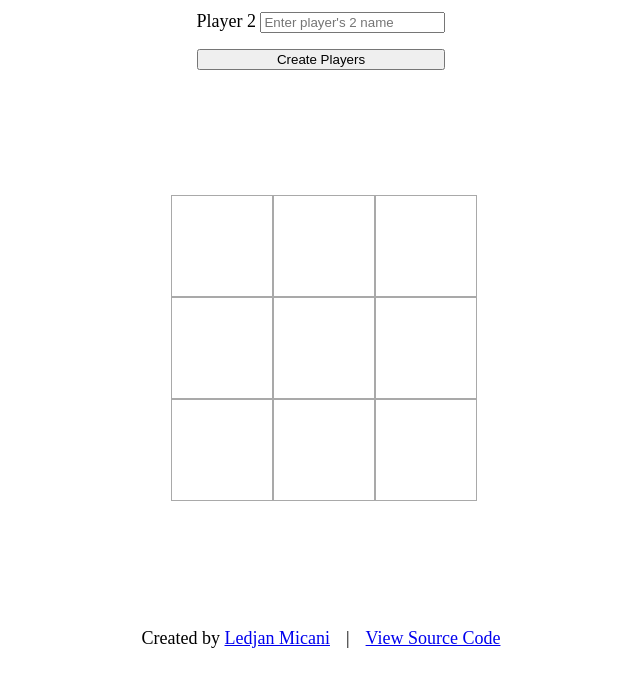
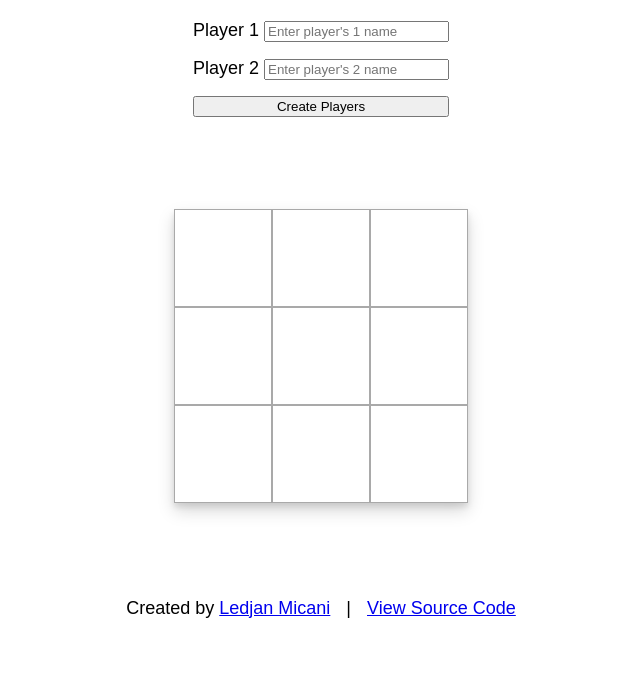
Before and after one commit to Ledjan-s-TOP-projects/The-Odin-Project-Tic-Tac-Toe, a plain HTML site: page index.html in a window 1280 px wide. Shown: the part 133-816 px from the top of the page, without its empty margins (319-959 px from the left). Drawn offline with Linux system fonts and the light colour scheme.

Commit message:
Complete - dynamic board creation and event listener for cells

```diff
--- a/index.html
+++ b/index.html
@@ -33,17 +33,7 @@
 
       <div class="list"></div>
     </header>
-    <div class="board">
-      <div class="cell" id="cell-1"></div>
-      <div class="cell" id="cell-2"></div>
-      <div class="cell" id="cell-3"></div>
-      <div class="cell" id="cell-4"></div>
-      <div class="cell" id="cell-5"></div>
-      <div class="cell" id="cell-6"></div>
-      <div class="cell" id="cell-7"></div>
-      <div class="cell" id="cell-8"></div>
-      <div class="cell" id="cell-9"></div>
-    </div>
+    <div class="board"></div>
     <footer>
       <p>
         Created by <a href="https://www.ledjanmicani.info/">Ledjan Micani</a>
--- a/script.js
+++ b/script.js
@@ -2,12 +2,12 @@
 let player1Input = document.querySelector("#player-1");
 let player2Input = document.querySelector("#player-2");
 const createPlayersBtn = document.querySelector("#create-players");
-// const player1Name = document.querySelector("#player-1-name");
-// const player2Name = document.querySelector("#player-2-name");
 const list = document.querySelector(".list");
+const board = document.querySelector(".board");
 
 //=========================Event Listeners===================
 
+//Create players button
 createPlayersBtn.addEventListener("click", () => {
   list.innerHTML = "";
   gamePlayers.addPlayer(player1Input.value);
@@ -23,7 +23,16 @@ createPlayersBtn.addEventListener("click", () => {
   clearInputs();
 });
 
+//Board Cells
+
+board.addEventListener("click", (event) => {
+  if (!event.target.classList.contains("cell")) return;
+  console.log(event.target.id);
+});
+
 //=========================Factory Functions=================
+
+// Player Factory
 const gamePlayers = (function players() {
   const players = [];
 
@@ -44,10 +53,19 @@ const gamePlayers = (function players() {
   return { addPlayer, getPlayers };
 })();
 
-function gameBoard() {}
 function flow() {}
 
 function clearInputs() {
   player1Input.value = "";
   player2Input.value = "";
 }
+
+//Board Module
+const boardCells = (function gameBoard() {
+  for (let i = 0; i < 9; i++) {
+    const square = document.createElement("div");
+    square.classList.add("cell");
+    square.setAttribute("id", `cell-${i + 1}`);
+    board.appendChild(square);
+  }
+})();
--- a/style.css
+++ b/style.css
@@ -1,12 +1,11 @@
 body {
-  margin: 0;
-  padding: 0;
   font-size: 18px;
   display: flex;
   flex-direction: column;
   align-items: center;
-  justify-content: space-between;
+  justify-content: space-around;
   height: 100dvh;
+  font-family: Arial, Helvetica, sans-serif;
 }
 
 header {
@@ -22,17 +21,19 @@ footer {
 }
 
 .board {
-  width: 300px;
   display: grid;
   grid-template-columns: repeat(3, 1fr);
   grid-template-rows: repeat(3, 1fr);
-  gap: 0;
+  gap: 2px;
+  background-color: darkgray;
+  border: 1px solid darkgray;
+  box-shadow: 0 8px 16px rgba(0, 0, 0, 0.15), 0 4px 6px rgba(0, 0, 0, 0.1);
 }
 
 .cell {
-  border: 1px solid darkgray;
-  width: 100px;
-  height: 100px;
+  background-color: white;
+  width: 6rem;
+  height: 6rem;
 }
 .cell:hover {
   background-color: lightgray;
```
Also changed, not shown: 1 other file.
